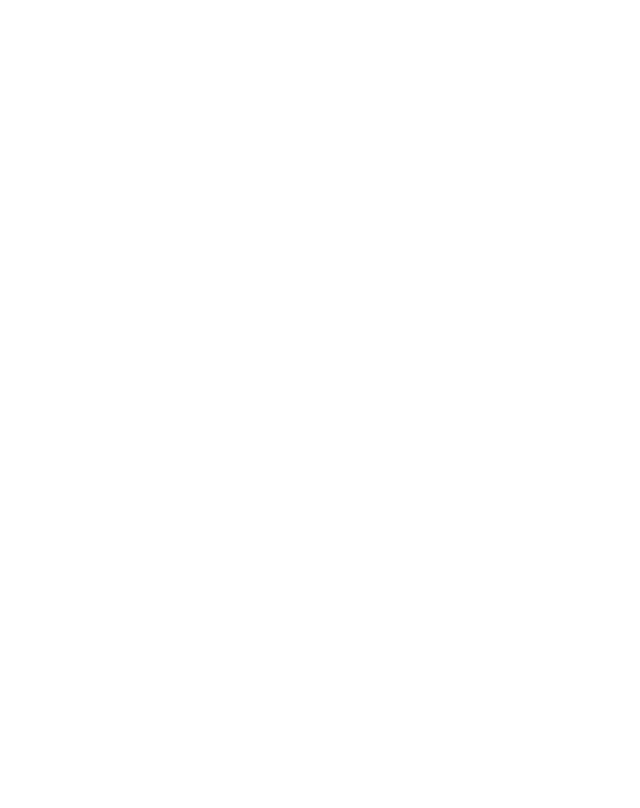
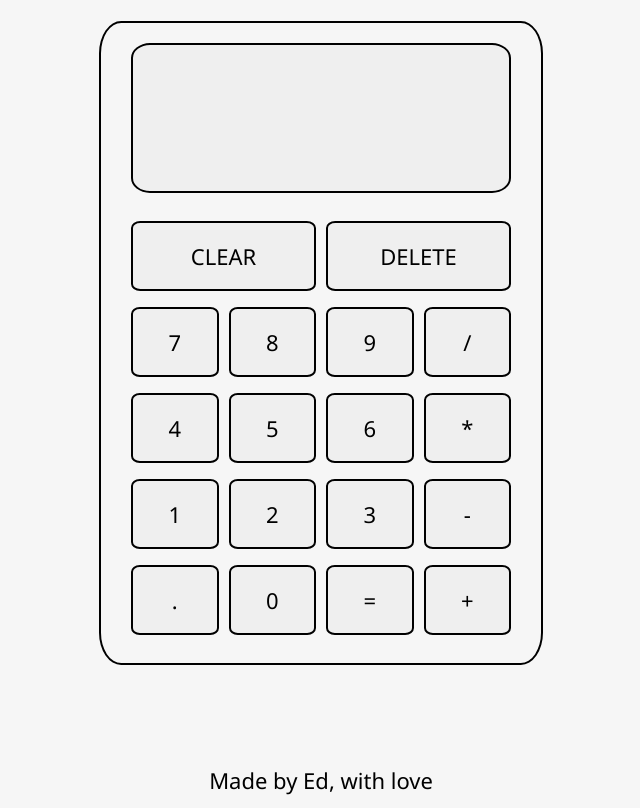
Before and after one commit to edouardblais/calculator, a plain HTML site: page index.html in a window 1280 px wide. Shown: the whole page, without its empty margins (319-959 px from the left). Drawn offline with Linux system fonts and the light colour scheme.

Commit message:
basics functions dones, layout almost done, missing colors

```diff
--- a/index.html
+++ b/index.html
@@ -8,7 +8,31 @@
     <link rel="stylesheet" href="style.css">
 </head>
 <body>
-
+    <div class="container" id="container1">
+        <div id="calculator">
+            <div class="row">
+                <button id="screen"></button>
+            </div>
+            <div class="row">
+                <button class="bigbtn"" id="clear">CLEAR</button><button class="bigbtn" id="delete">DELETE</button>
+            </div>
+            <div class="row">
+                <button class="smallbtn" id="7">7</button><button class="smallbtn" id="8">8</button><button class="smallbtn" id="9">9</button><button class="smallbtn" id="divise">/</button>
+            </div>
+            <div class="row">
+                <button class="smallbtn" id="4">4</button><button class="smallbtn" id="5">5</button><button class="smallbtn" id="6">6</button><button class="smallbtn" id="multiply">*</button>
+            </div>
+            <div class="row">
+                <button class="smallbtn" id="1">1</button><button class="smallbtn" id="2">2</button><button class="smallbtn" id="3">3</button><button class="smallbtn" id="substract">-</button>
+            </div>
+            <div class="row">
+                <button class="smallbtn" id="decimal">.</button><button class="smallbtn" id="0">0</button><button class="smallbtn" id="equal">=</button><button class="smallbtn" id="add">+</button>
+            </div>
+        </div>
+    </div>
+    <div class="container" id="container2">
+        <div id="footer">Made by Ed, with love</div>
+    </div>
 
     <script src="javascript.js" defer></script>
 
--- a/javascript.js
+++ b/javascript.js
@@ -0,0 +1,19 @@
+let add = (a, b) => a+b;
+
+let substract = (a, b) => a-b;
+
+let multiply = (a, b) => a*b;
+
+let divide = (a, b) => a/b;
+
+function operate(a, b, operator) {
+    if (operator==='+') {
+        return add(a,b);
+} else if (operator==='-') {
+    return substract(a, b);
+} else if (operator==='*') {
+    return multiply(a, b);
+} else if (operator==='/') {
+    return divide(a, b);
+};
+};
--- a/style.css
+++ b/style.css
@@ -0,0 +1,73 @@
+:root {
+    background-color: #f6f6f6;
+}
+
+html {
+    height:100%;
+}
+
+body {
+    display: flex;
+    flex-direction: column;
+    justify-content: center;
+    min-height: 100%;
+    align-items: center;
+    gap: 100px;
+    font-family:'Segoe UI', Tahoma, Geneva, Verdana, sans-serif;
+    font-size: 22px;
+    color: black;
+}
+
+button {
+    font-family: inherit;
+    font-size: inherit;
+    color: inherit;
+}
+
+#calculator {
+    height: 600px;
+    width: 400px;
+    display: flex;
+    flex-direction: column;
+    justify-content: space-between;
+    align-items: center;
+    border-color: black;
+    border-radius: 5%;
+    border: 2px solid;
+    padding: 20px;
+}
+
+#screen {
+    height: 150px;
+    display: flex;
+    flex-direction: row;
+    flex: 1;
+    margin-bottom: 20px;
+}
+
+.row {
+    flex-direction: row;
+    display: flex;
+    justify-content: space-between;
+    align-items: center;
+    width: 380px;
+    flex: 1;
+    gap: 10px;
+}
+
+.smallbtn, .bigbtn {
+    flex: 1;
+    height: 70px;
+}
+
+.smallbtn {
+    border: 2px solid;
+    border-radius: 10%;
+    border-color: black;
+}
+
+.bigbtn, #screen {
+    border: 2px solid;
+    border-color: black;
+    border-radius: 5% / 10%;
+}
```
